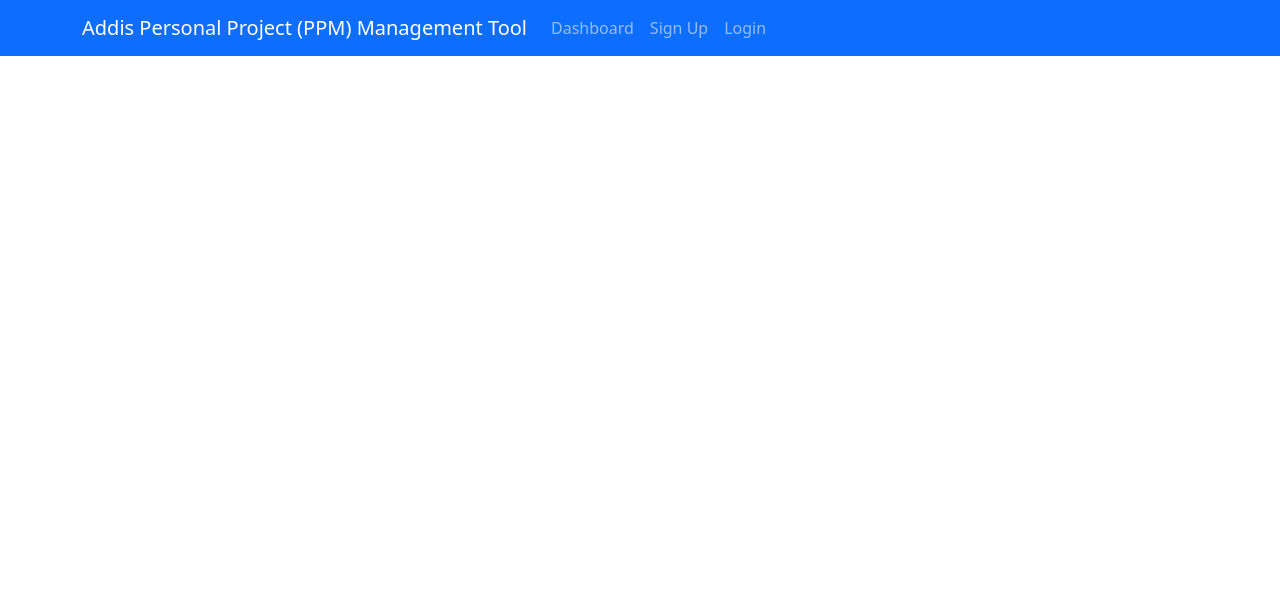
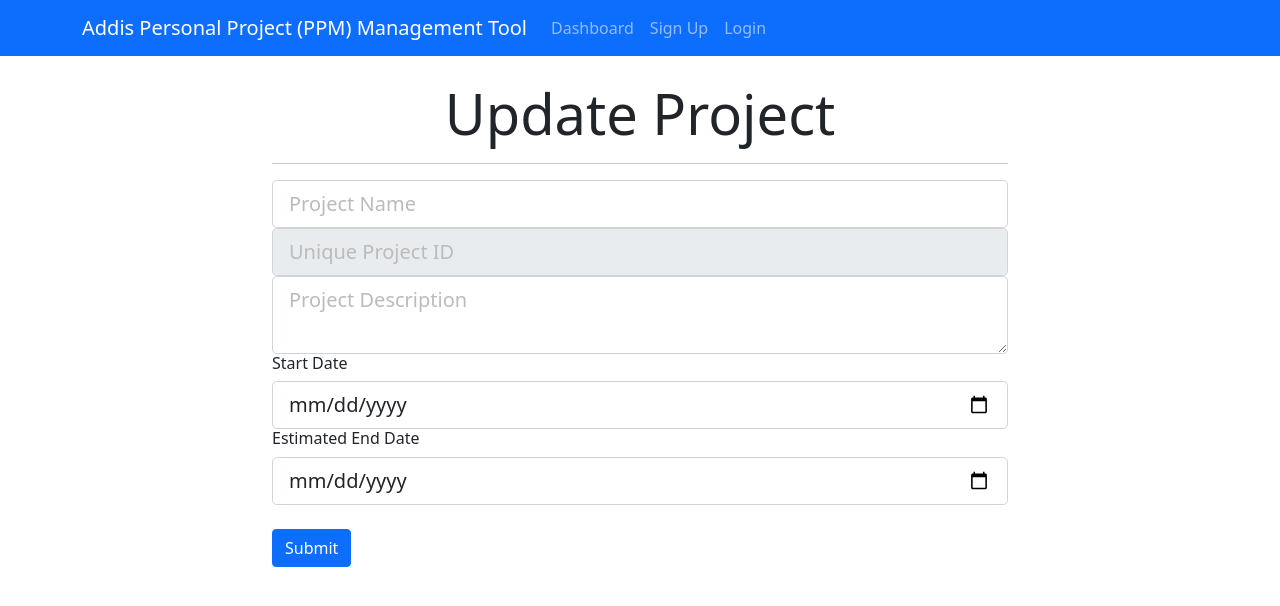
Before and after one commit to addisumm/Addis-PPMTool, a React (Create React App) app in the folder ppmtool-react-client/: page /updateProject/1 in a window 1280 px wide. Shown: the top 606 px of the page. Built offline with nearby package versions, Linux system fonts and the light colour scheme.

Commit message:
Branch24: Update project form and route

```diff
--- a/ppmtool-react-client/src/App.js
+++ b/ppmtool-react-client/src/App.js
@@ -8,6 +8,7 @@ import Dashboard from "./components/Dashboard";
 
 import { Provider } from "react-redux";
 import store from "./store";
+import UpdateProject from "./components/Project/UpdateProject";
 
 class App extends Component {
   render() {
@@ -19,6 +20,7 @@ class App extends Component {
             <Routes>
               <Route exact path="/addProject" element={<AddProject />}></Route>
               <Route exact path="/dashboard" element={<Dashboard />}></Route>
+              <Route exact path="/updateProject/:id" element={<UpdateProject/>}></Route>
             </Routes>
           </div>
         </Router>
--- a/ppmtool-react-client/src/components/Project/ProjectItem.js
+++ b/ppmtool-react-client/src/components/Project/ProjectItem.js
@@ -1,4 +1,5 @@
 import React, { Component } from "react";
+import { Link } from "react-router-dom";
 
 class ProjectItem extends Component {
   render() {
@@ -21,11 +22,11 @@ class ProjectItem extends Component {
                     <i className="fa fa-flag-checkered pr-1"> Project Board </i>
                   </li>
                 </a>
-                <a href="#">
+                <Link to={`/updateProject/${project.projectIdentifier}`}>
                   <li className="list-group-item update">
                     <i className="fa fa-edit pr-1"> Update Project Info</i>
                   </li>
-                </a>
+                </Link>
                 <a href="">
                   <li className="list-group-item delete">
                     <i className="fa fa-minus-circle pr-1"> Delete Project</i>
--- /dev/null
+++ b/ppmtool-react-client/src/components/Project/UpdateProject.js
@@ -0,0 +1,63 @@
+import React, { Component } from "react";
+
+class UpdateProject extends Component {
+  render() {
+    return (
+      <div className="project">
+        <div className="container">
+          <div className="row">
+            <div className="col-md-8 m-auto">
+              <h5 className="display-4 text-center">Update Project</h5>
+              <hr />
+              <form>
+                <div className="form-group">
+                  <input
+                    type="text"
+                    className="form-control form-control-lg "
+                    placeholder="Project Name"
+                  />
+                </div>
+                <div className="form-group">
+                  <input
+                    type="text"
+                    className="form-control form-control-lg"
+                    placeholder="Unique Project ID"
+                    disabled
+                  />
+                </div>
+                <div className="form-group">
+                  <textarea
+                    className="form-control form-control-lg"
+                    placeholder="Project Description"
+                  />
+                </div>
+                <h6>Start Date</h6>
+                <div className="form-group">
+                  <input
+                    type="date"
+                    className="form-control form-control-lg"
+                    name="start_date"
+                  />
+                </div>
+                <h6>Estimated End Date</h6>
+                <div className="form-group">
+                  <input
+                    type="date"
+                    className="form-control form-control-lg"
+                    name="end_date"
+                  />
+                </div>
+
+                <input
+                  type="submit"
+                  className="btn btn-primary btn-block mt-4"
+                />
+              </form>
+            </div>
+          </div>
+        </div>
+      </div>
+    );
+  }
+}
+export default UpdateProject;
```
